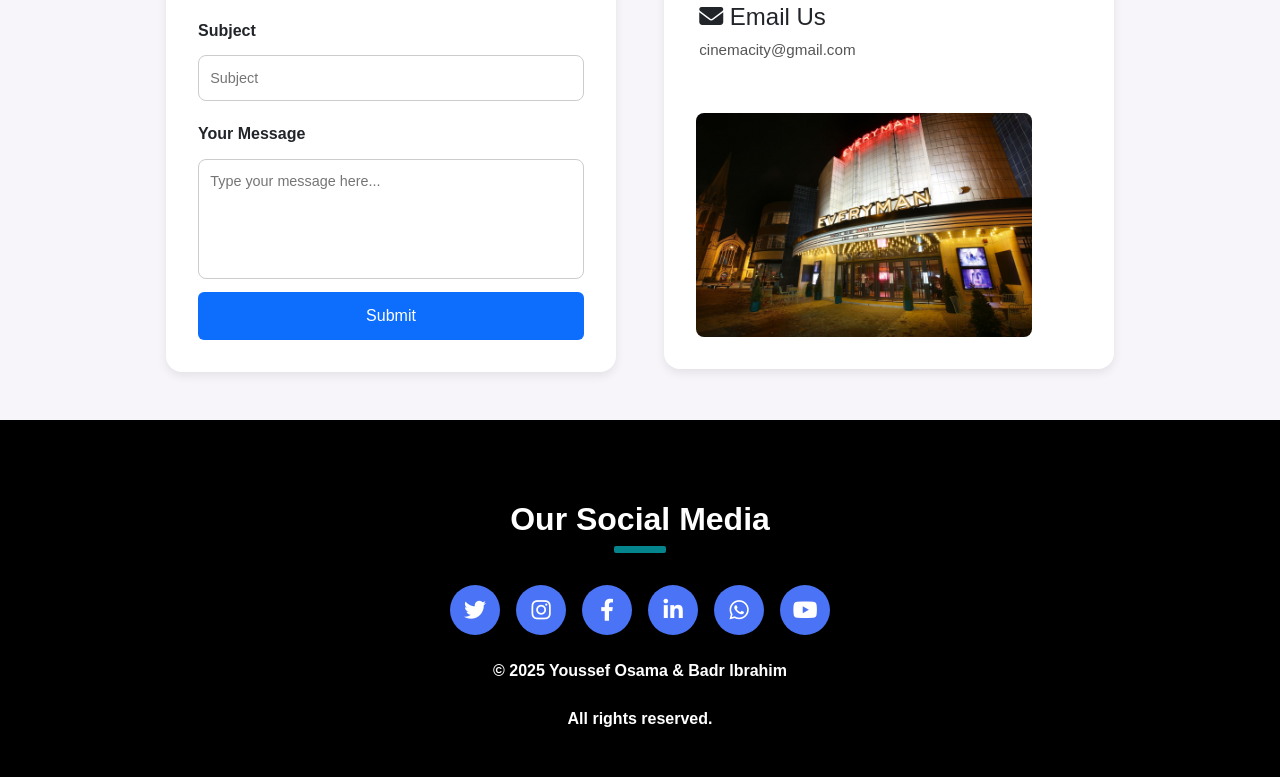
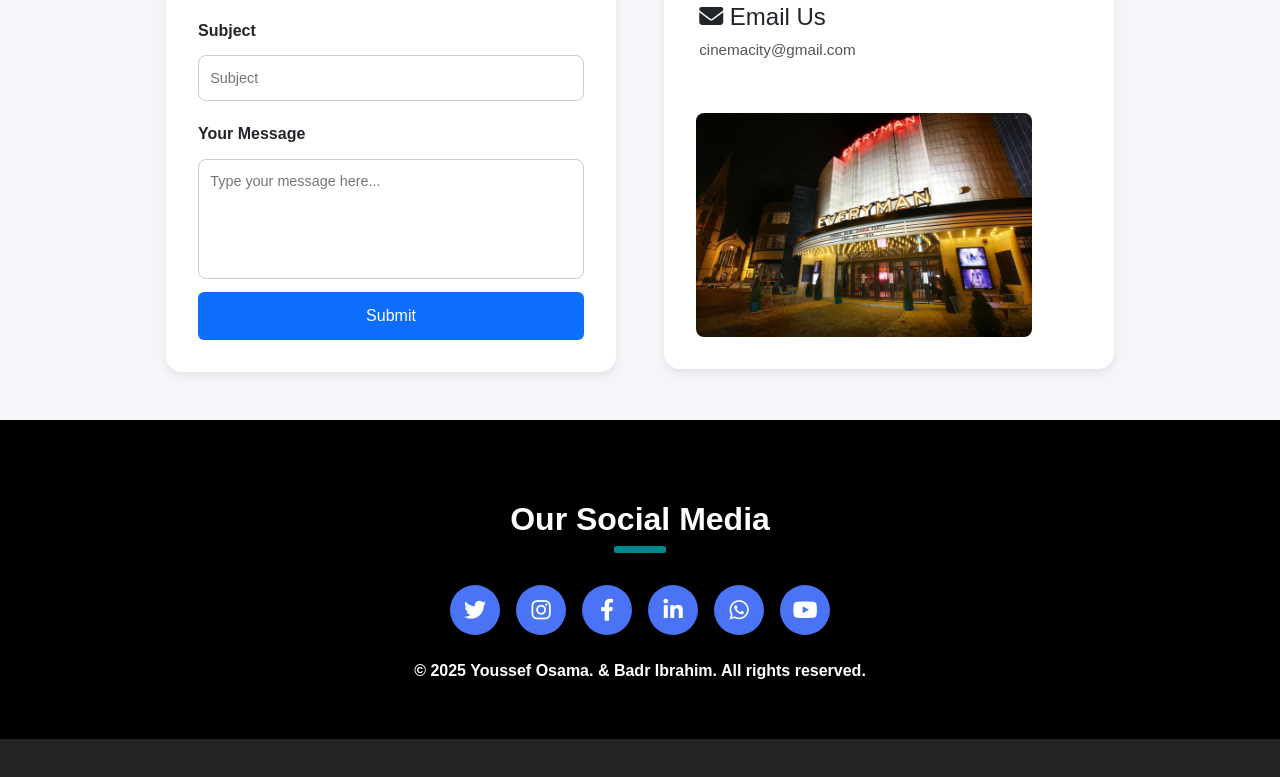
Before and after one commit to youssefosama5/my-project, a React (Vite) app: page / in a window 1280 px wide. Shown: the part 2338-3115 px from the top of the page. After the commit the page ends 3077 px from the top, so only its background shows below. Built offline with nearby package versions, Linux system fonts and the light colour scheme; no server answers.

Commit message:
first commit

```diff
--- a/src/Components/Footer.jsx
+++ b/src/Components/Footer.jsx
@@ -12,8 +12,7 @@ export default function Footer () {
       <a href="https://www.whatsapp.com" target="_blank"><i class="fab fa-whatsapp"></i></a>
       <a href="https://www.youtube.com" target="_blank"><i class="fab fa-youtube"></i></a>
     </div>
-    <p>© 2025 Youssef Osama & Badr Ibrahim </p>
-    <p>All rights reserved.</p>
+    <p>© 2025 Youssef Osama. & Badr Ibrahim. All rights reserved.</p>
   </footer>
         </>
     )
```
